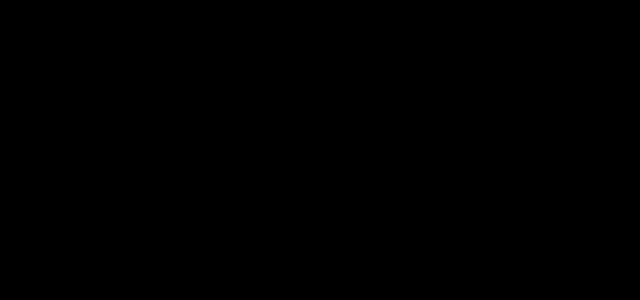
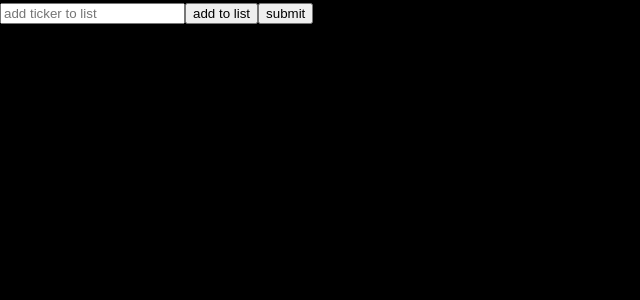
Before and after one commit to akkusorhan/opportunity-cost-calculator, a React (Vite) app in the folder opportunity-cost-calculator/: page / in a window 1280 px wide. Shown: the top 300 px of the page, without its empty margins (0-640 px from the left). Built offline with nearby package versions, Linux system fonts and the light colour scheme.

Commit message:
update app.jsx

```diff
--- a/opportunity-cost-calculator/src/App.jsx
+++ b/opportunity-cost-calculator/src/App.jsx
@@ -1,11 +1,26 @@
 import React from 'react'
 import './App.css'
+import TickerInput from './components/TickerInput';
 
 function App() {
+  const [symbolInput, setSymbolInput] = React.useState("");
+  const [symbolList, setSymbolList] = React.useState([])
+  const [stockData, setStockData] = React.useState([]);
+  const [symbolData, setSymbolData] = React.useState([])
 
 
   return (
     <>
+    <TickerInput
+      symbolInput={symbolInput}
+      setSymbolInput={setSymbolInput}
+      symbolList={symbolList}
+      setSymbolList={setSymbolList}
+      stockData={stockData}
+      setStockData={setStockData}
+      symbolData={symbolData}
+      setSymbolData={setSymbolData}
+    />
 
     </>
   )
--- /dev/null
+++ b/opportunity-cost-calculator/src/components/TickerInput.jsx
@@ -0,0 +1,58 @@
+import React from "react";
+
+function TickerInput({ symbolInput, setSymbolInput, symbolList, setSymbolList, stockData, setStockData, symbolData, setSymbolData }) {
+    function addToListClick() {
+        const list = {
+            id: Math.random() * 100,
+            ticker: symbolInput
+        }
+
+        setSymbolList(prev => [
+            ...symbolList,
+            list
+        ])
+
+        setSymbolInput("");
+    }
+
+
+    function submitClick() {
+        for (let i = 0; i < symbolList.length; i++) {
+            const stockTicker = symbolList[i].ticker
+            console.log(stockTicker);
+
+            function submittedStockSymbol ()  {
+                fetch(`https://api.polygon.io/v1/open-close/${stockTicker}/2022-08-16?adjusted=true&apiKey=MXrXoKsreyzlXOqFZZlKE3yGdbTlsieL`)
+                .then(response => response.json())
+                .then(data => {
+                    setStockData(prev => [...prev, data])
+
+                })
+                .catch(error => console.log(error))
+            }
+            submittedStockSymbol();
+        }
+        setSymbolList([])
+        console.log(stockData)
+    }
+
+    return (
+        <>
+        <input
+          type="text"
+          placeholder="add ticker to list"
+          value={symbolInput}
+          onChange={(e) => setSymbolInput(e.target.value)}
+        />
+        <button onClick={addToListClick}>add to list</button>
+
+        {symbolList.map(item => <p key={item.id}>{item.ticker}</p>)}
+
+        <button onClick={submitClick}>submit</button>
+
+
+        </>
+    )
+}
+
+export default TickerInput;
```
Also changed, not shown: opportunity-cost-calculator/src/components/StockPrice.jsx (deleted, +0 -32 lines), 1 other file (tests, documents, lock files or other folders).
